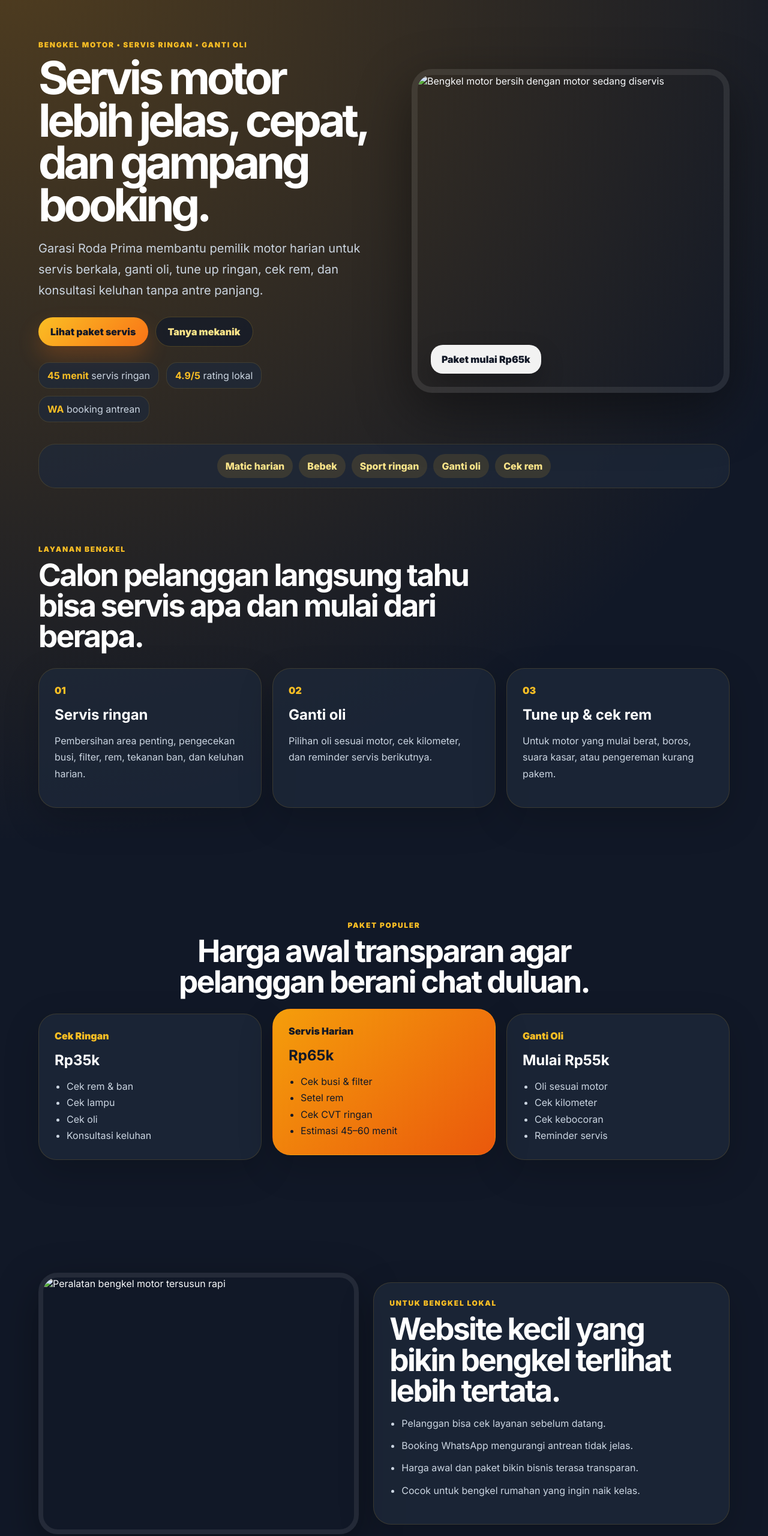
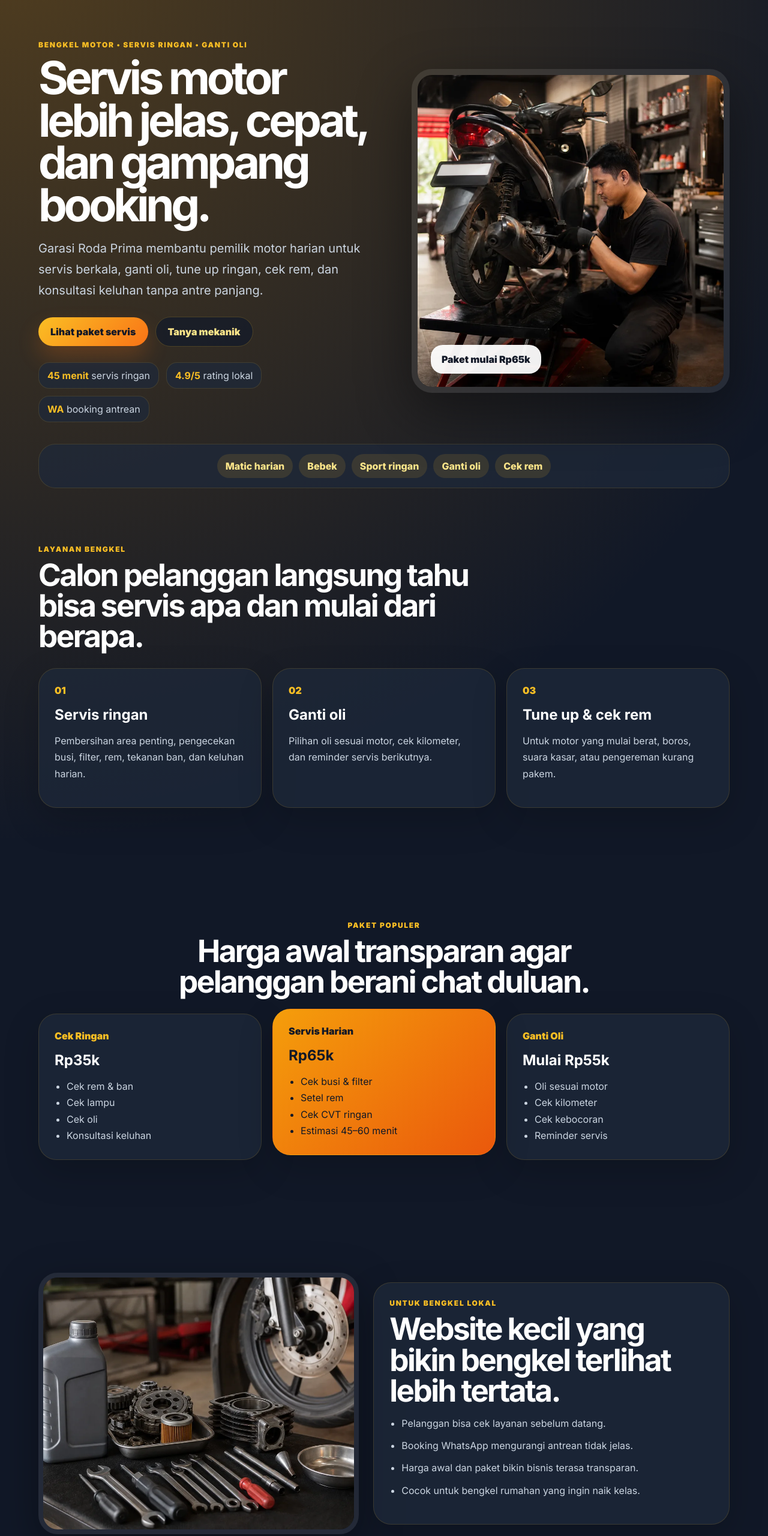
Before and after one commit to infiraft/infiraft-site, a website built with Vite: page demo/bengkel-motor/index.html in a window 1280 px wide. Shown: the part 100-2661 px from the top of the page at 60% size. Built offline with nearby package versions, Linux system fonts and the light colour scheme.

Commit message:
fix: correct demo image asset extensions

```diff
--- a/demo/bengkel-motor/index.html
+++ b/demo/bengkel-motor/index.html
@@ -78,7 +78,7 @@
           </div>
         </div>
         <div class="hero-image-wrap">
-          <img src="../../assets/demo-bengkel-motor/workshop-hero.jpg" alt="Bengkel motor bersih dengan motor sedang diservis" />
+          <img src="../../assets/demo-bengkel-motor/workshop-hero.webp" alt="Bengkel motor bersih dengan motor sedang diservis" />
           <div class="hero-badge">Paket mulai Rp65k</div>
         </div>
       </section>
@@ -129,7 +129,7 @@
 
       <section class="section split-section">
         <div class="image-card">
-          <img src="../../assets/demo-bengkel-motor/tools.jpg" alt="Peralatan bengkel motor tersusun rapi" />
+          <img src="../../assets/demo-bengkel-motor/tools.webp" alt="Peralatan bengkel motor tersusun rapi" />
         </div>
         <div class="content-card">
           <p class="eyebrow">Untuk bengkel lokal</p>
```
Also changed, not shown: demo/klinik-gigi/index.html (+2 -2 lines).
